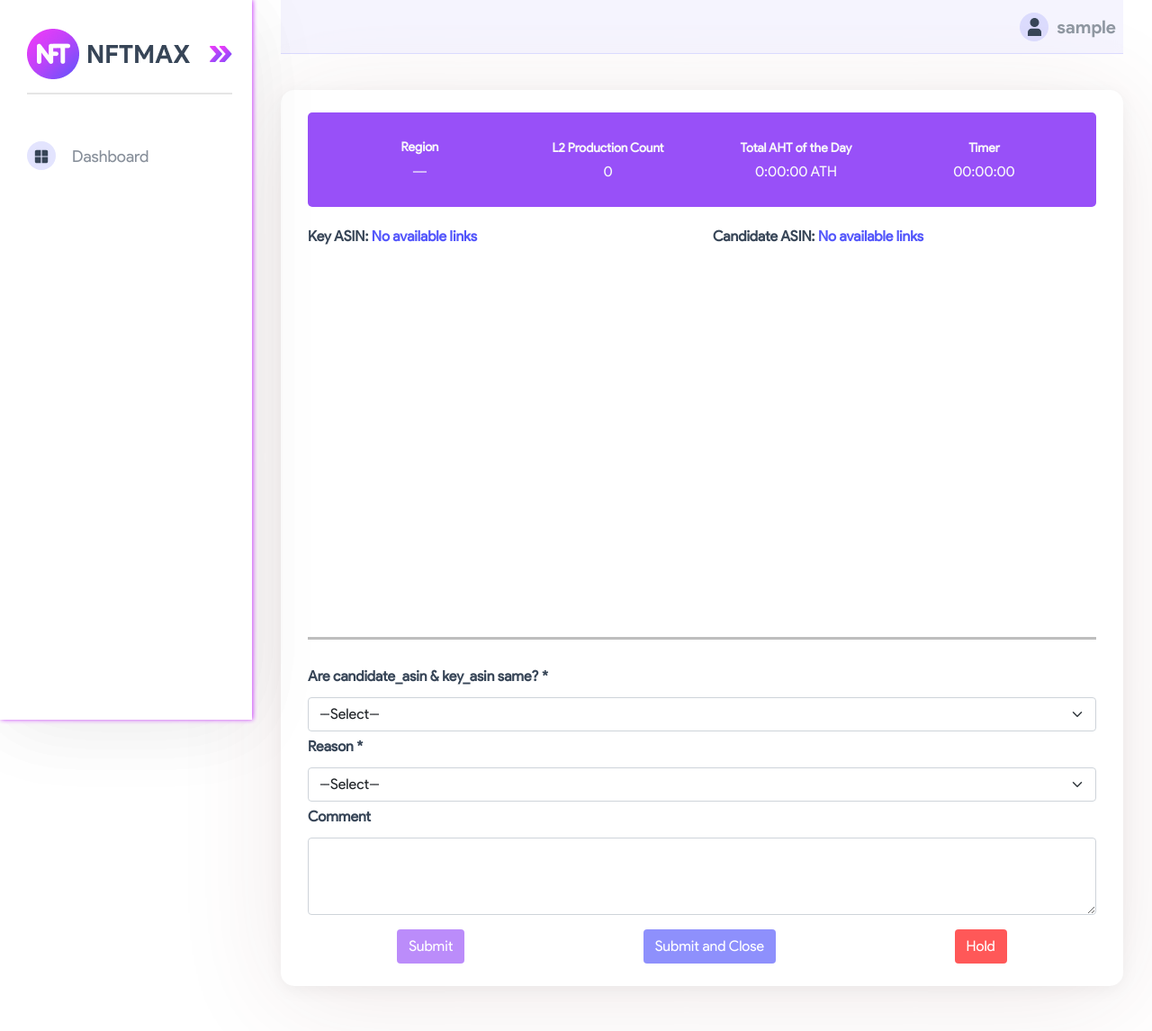
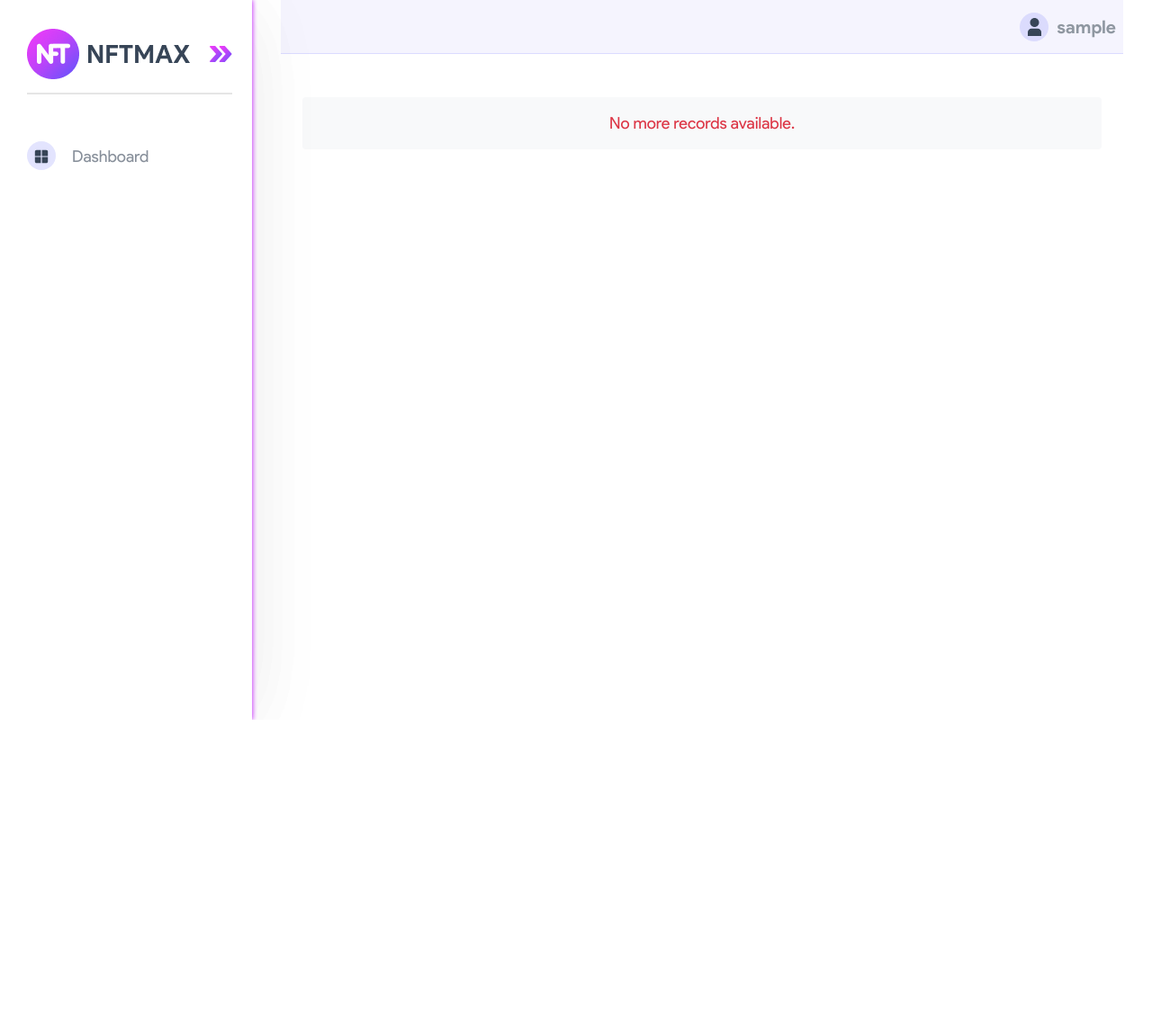
Before and after one commit to nawinasokan/a2, a Django app: page /l2_production/ in a window 1280 px wide. Shown: the whole page at 90% size. After the commit the page ends 800 px from the top, so only its background shows below. Run offline with Django 5.2, Linux system fonts and the light colour scheme; the visitor is signed in with stand-in values (Sample User, id 1); data that the repository does not hold is empty; some libraries are stand-ins or nearby versions.

Commit message:
Update l2_production.html

```diff
--- a/admin_dash/templates/l2_production.html
+++ b/admin_dash/templates/l2_production.html
@@ -308,12 +308,17 @@
                                 <!-- End Trending Action -->
 
 
+                                <div id="messagewrapper" class="container d-flex align-items-center mt-5">
+                                    <div class="col-12" >
+                                        <div id="message-container" class="p-3 text-center text-danger bg-light rounded" style="display: none; font-size: 18px;"></div>
+                                    </div>
+                                </div>
 
-                                <div class="container-fluid mg-top-4">
+                                <div id="maindiv" class="container-fluid mg-top-4">
                                     <div class="row">
                                         <div class="col-12">
                                             <!-- Charts Two -->
-                                            <div class="charts-main charts-home-one mg-top-40">
+                                            <div class="charts-main charts-home-one">
 
                                                 <div class="nav-bar">
                                                     <div class="nav-item">
@@ -417,7 +422,6 @@
                                                             </button>
                                                         </div>
 
-
                                                         <div class="mx-2"> <!-- Add spacing between buttons -->
                                                             <input type="hidden" name="csrfmiddlewaretoken"
                                                                 value="{{ csrf_token }}">
@@ -520,20 +524,20 @@
                     console.log("Fetched data:", data);
 
                     if (data.message === 'No more records available.') {
-                        console.log('sssssssssssssssssssss')
-                        const completedCountElement = document.getElementById('completed-count');
-                        if (completedCountElement) {
-                            completedCountElement.textContent = `${data.completed_count}`;
+                        console.log(data.completed_count,'qqqqqqqqqqq')
+                        if (data.completed_count > 0){
+                            window.location.href = '/production_result/l2/';
                         }
-
-                        const avg_time = document.getElementById('accumulated-time');
-                        if (avg_time) {
-                            avg_time.textContent = `${data.avg_time_per_task} ATH`;
+                        else{
+                            console.log('sssssssssssssssssssss')
+                            document.getElementById("maindiv").style.display = "none";
+                            showNoMoreRecordsMessage(data.message);
                         }
-                        showNoMoreRecordsMessage()
                     }
                     else {
+                        console.log('ssssssskakhfinjbbc')
                         start_timer()
+                        document.getElementById("messagewrapper").style.display="none";
                         const send_region = data.region.toLowerCase();
                         const send_key_asin = data.key_asin;
                         const send_candidate_asin = data.candidate_asin;
@@ -594,13 +598,12 @@
             }
         }
 
-        function showNoMoreRecordsMessage() {
-            document.getElementById('key-asin-data').innerHTML = '<p>---</p>';
-            document.getElementById('customer-asin-data').innerHTML = '<p>---</p>';
-            document.getElementById('region-data').innerHTML = '<p>---</p>';
-            document.getElementById('submit-button').disabled = true;
-            document.getElementById('hold-button').disabled = true;
-            document.getElementById('close-button').disabled = true;
+        function showNoMoreRecordsMessage(message) {
+            const messageDiv = document.getElementById("message-container");
+            if (messageDiv) {
+                messageDiv.innerHTML = `<span>${message}</span>`;
+                messageDiv.style.display = "block";
+            }
         }
 
         function populateSelectBoxes(data) {
```
